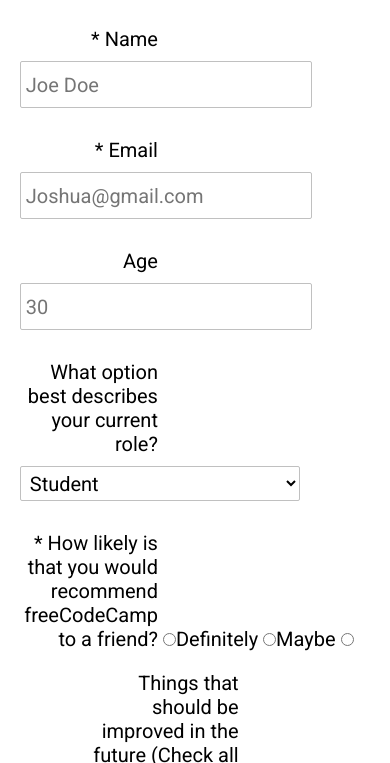
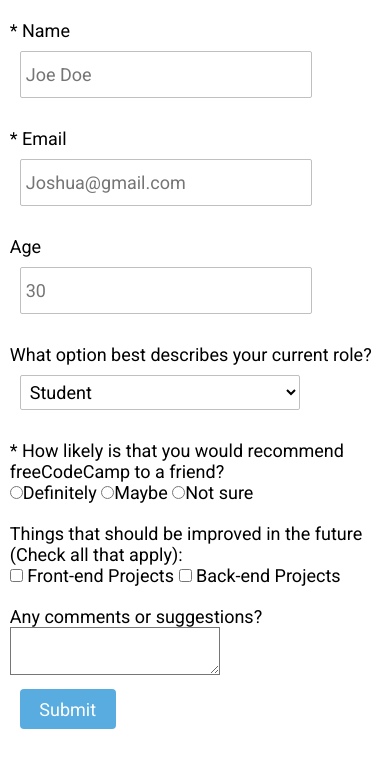
Before and after one commit to Joshuafolorunsho/Survey-page, a plain HTML site: page index.html in a window 390 px wide. Shown: the part 100-863 px from the top of the page. Drawn offline with Linux system fonts and the light colour scheme.

Commit message:
made the page responsive

```diff
--- a/style.css
+++ b/style.css
@@ -42,6 +42,12 @@ label {
 	border-radius: 2px;
 }
 
+
+.submit-container{
+  display: flex;
+  justify-content: center;
+}
+
 #submit {
 	background-color: #59ace0;
 	border-radius: 4px;
@@ -52,3 +58,23 @@ label {
 	margin: 10px;
 	border: 0px solid;
 }
+
+@media (max-width: 720px){
+  * {
+	  font-size: 15px;
+  }
+}
+
+@media (max-width: 720px){
+  * {
+	  font-size: 18px;
+  }
+
+  label {
+	  width: 100%;
+    text-align: left;
+  }
+  .submit-container{
+    justify-content: flex-start;
+  }
+}
```
